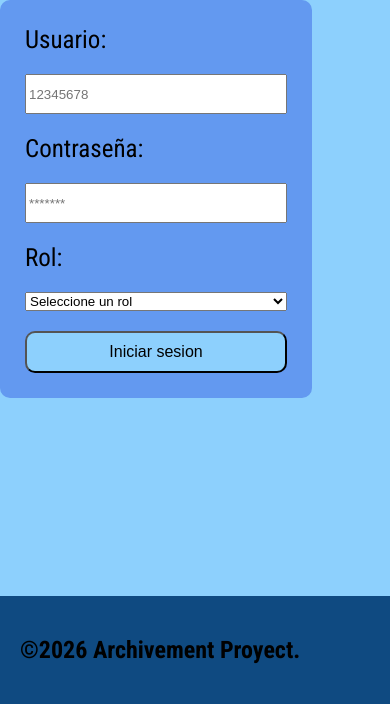
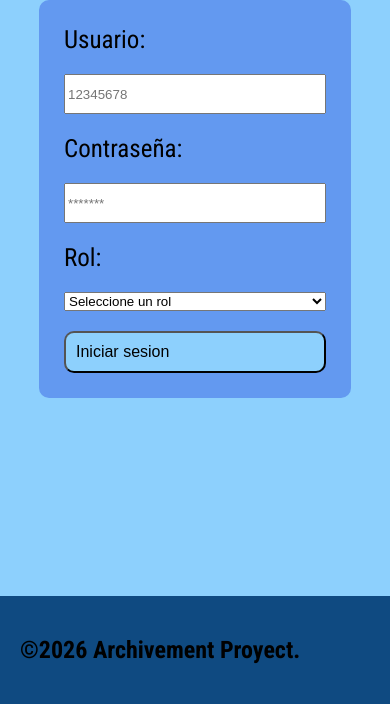
Before and after one commit to ReydanFerret/stockflow, a PHP site: page / in a window 390 px wide. Shown: the part 140-844 px from the top of the page. Run offline with PHP 8.4, Linux system fonts and the light colour scheme.

Commit message:
style(login):se corrigio el css para que el formulario se muestre centrado en el mediaquerie de formato movil

```diff
--- a/style.css
+++ b/style.css
@@ -42,6 +42,7 @@ body {
         display: flex;
         flex-direction: column;
         align-self: center;
+        justify-self: center;
         width: 80%;
         padding: 25px;
         margin-bottom: 20px;
@@ -71,7 +72,6 @@ body {
         display: flex;
         background-color: var(--color-primario);
         border-radius: 10px;
-        justify-content: center;
         padding: 10px;
         font-size: 16px;
         cursor: pointer;
```
